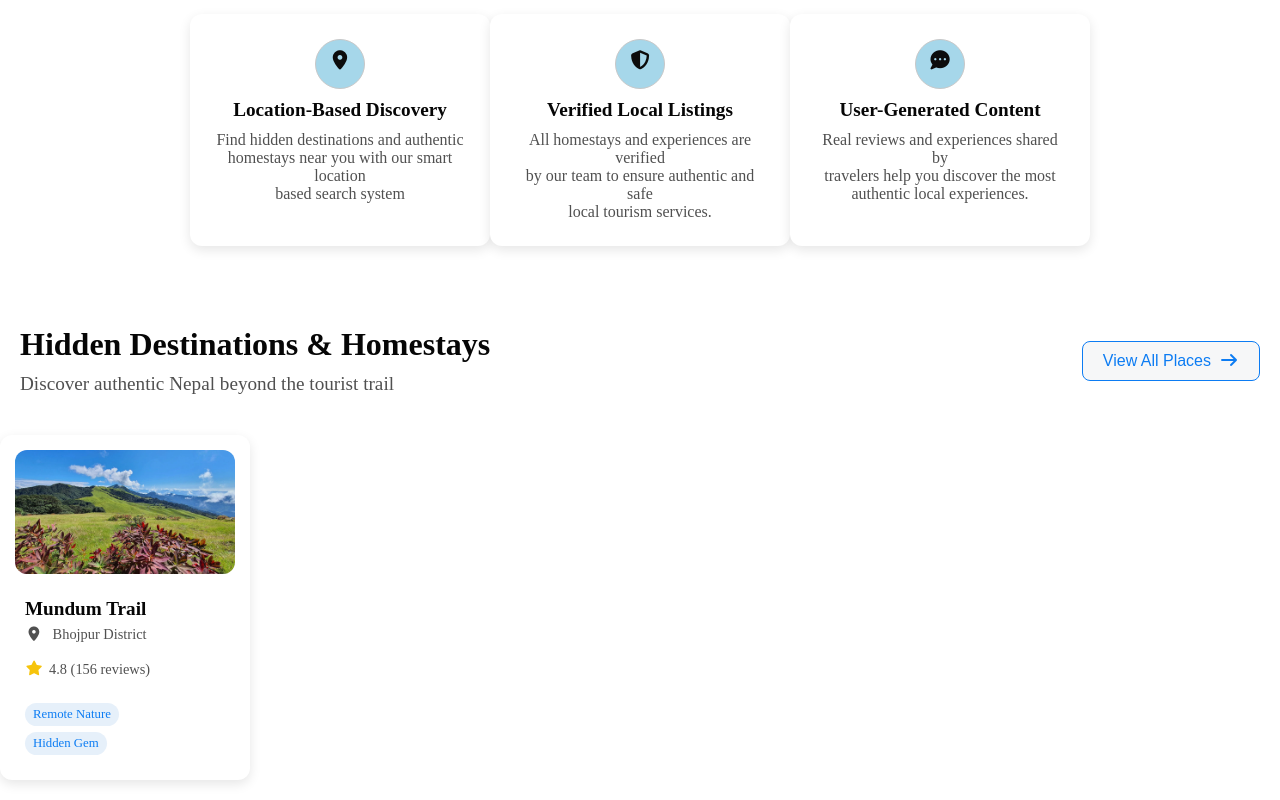
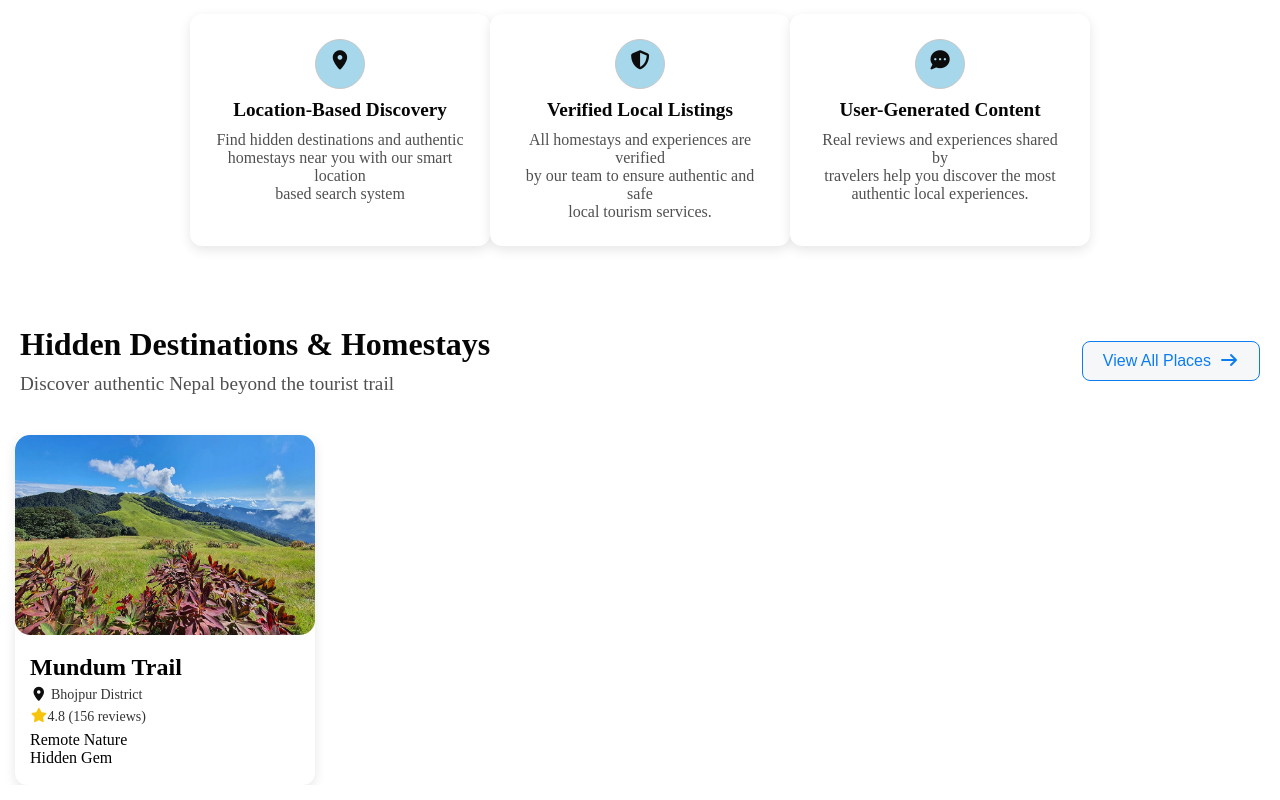
Before and after one commit to SamikshaBhandari/4th-Sem-project, a plain HTML site: page index.html in a window 1280 px wide. Shown: the part 1000-1800 px from the top of the page. Drawn offline with Linux system fonts and the light colour scheme.

Commit message:
Enhance card component styles with improved layout, hover effects, and new tag feature

```diff
--- a/index.css
+++ b/index.css
@@ -215,57 +215,71 @@ header {
   background-color: rgb(12, 124, 243);
   color: white;
 }
-.card-container {
-  display: flex;
-  gap: 20px;
-  padding-bottom: 20px;
-}
-
 .card {
+  position: relative;
+  width: 300px;
+  height: 350px;
   background: white;
   border-radius: 12px;
-  box-shadow: 0 4px 12px rgba(10, 10, 10, 0.1);
-  padding: 15px;
-  max-width: 250px;
-  text-align: left;
-  transition: transform 0.3s, box-shadow 0.3s;
-  cursor: pointer;
+  overflow: hidden;
+  box-shadow: 0 4px 12px rgba(0, 0, 0, 0.1);
+  margin-left: 15px;
 }
 .card img {
   width: 100%;
-  border-radius: 12px;
-  margin-bottom: 10px;
+  height: 200px;
+  border-radius: 15px;
+}
+.tag {
+  position: absolute;
+  top: 12px;
+  right: 12px;
+  background-color: rgb(249, 250, 250);
+  color: rgb(6, 6, 6);
+  padding: 6px 12px;
+  font-size: 14px;
+  border-radius: 6px;
+  box-shadow: 0 2px 6px rgba(0, 0, 0, 0.2);
+}
+.tag:hover {
+  background-color: rgb(11, 141, 240);
+  color: white;
+}
+.card-content {
+  padding: 15px;
+}
+.card-content h3 {
+  margin: 0;
+  font-size: 20px;
+  color: gray(62, 62, 62);
+}
+.card-content p {
+  margin: 6px 0;
+  font-size: 14px;
+  color: rgb(53, 52, 52);
+}
+.card-content p i {
+  font-weight: bolder;
+  color: rgb(14, 14, 15);
+}
+.nature p {
+  color: rgb(5, 176, 244);
+  padding: 5px;
+  font-weight: bold;
+}
+.details {
+  display: flex;
+  justify-content: space-between;
+  align-items: center;
+}
+.fas.fa-arrow-right {
+  margin-left: 8px;
+  color: rgb(12, 124, 243);
 }
 .card:hover {
   transform: translateY(-10px);
   box-shadow: 0 8px 16px rgba(0, 0, 0, 0.2);
 }
-.card-content {
-  padding: 10px;
-  text-align: left;
+.fas.fa-arrow-right:hover {
+  color: black;
 }
-.card-content i {
-  margin-right: 6px;
-  font-size: 1em;
-  margin-bottom: 10px;
-}
-.card-content p {
-  font-size: 0.9em;
-  color: rgb(80, 80, 80);
-  margin-bottom: 10px;
-}
-.card-content h2 {
-  font-size: 1.2em;
-  color: rgb(6, 6, 6);
-  margin-bottom: 6px;
-}
-.card-content span {
-  display: inline-block;
-  background-color: rgb(230, 240, 250);
-  color: rgb(12, 124, 243);
-  padding: 4px 8px;
-  border-radius: 12px;
-  font-size: 0.8em;
-  margin-right: 6px;
-  margin-top: 6px;
-}
```
